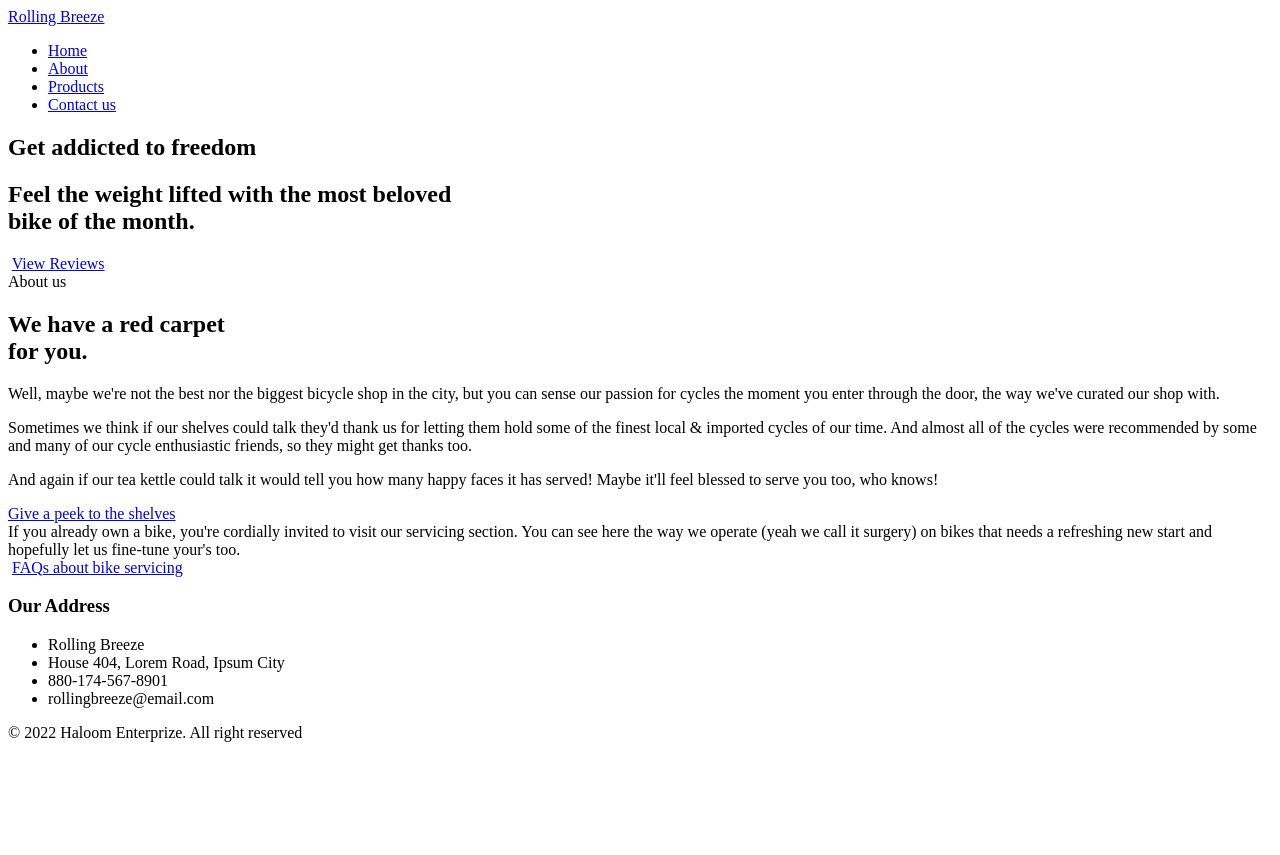
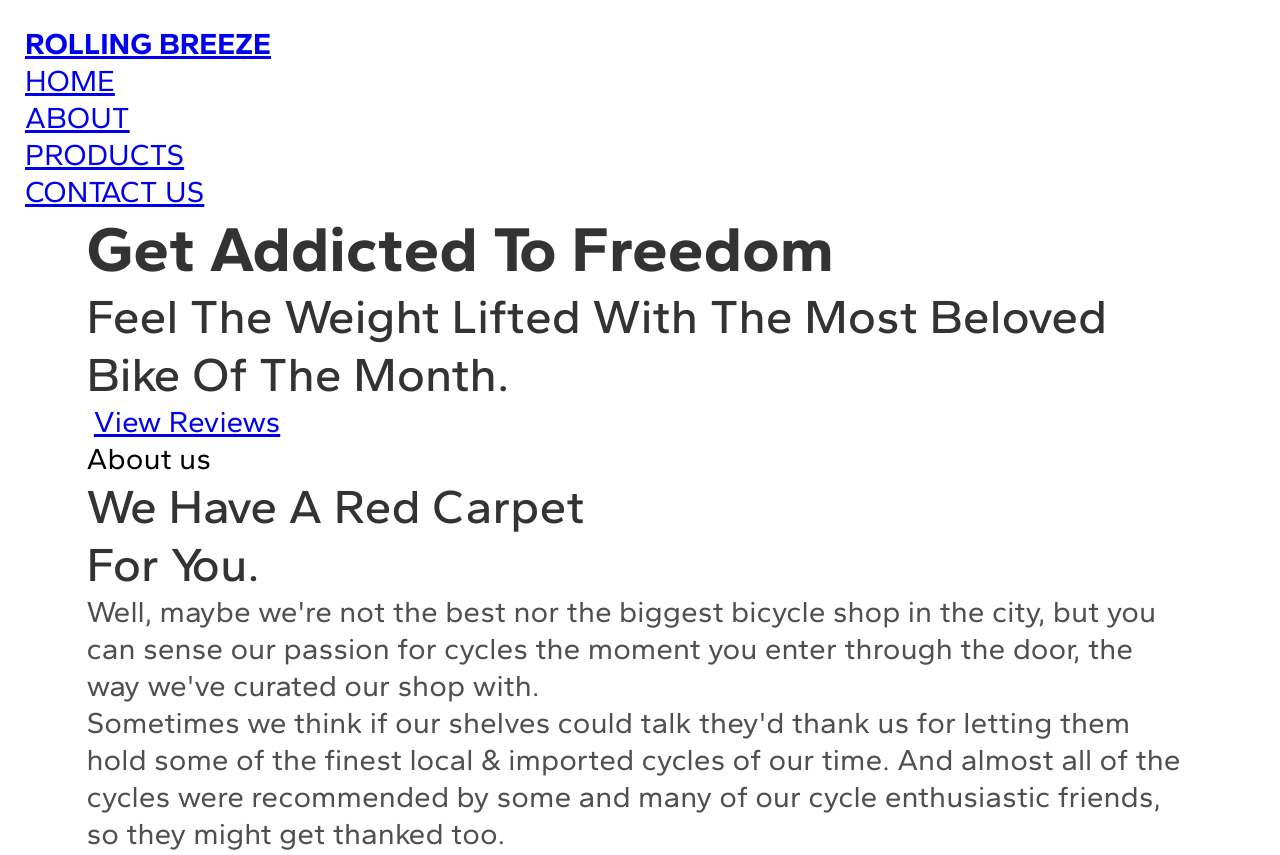
Before and after one commit to arman-anm/bicycle-shop, a plain HTML site: page index.html in a window 1280 px wide. Shown: the top 855 px of the page. Before the commit the page ends 800 px from the top, so only its background shows below. Drawn offline with Linux system fonts and the light colour scheme; a web font is replaced by a local one.

Commit message:
styled CSS reset and added root variables

```diff
--- /dev/null
+++ b/assets/styles/main.css
@@ -0,0 +1,81 @@
+/* <===== FONTS =====> */
+/* font-family: 'Tillana', serif; */
+@import url('https://fonts.googleapis.com/css2?family=Tillana:wght@400;500;600;700&display=swap');
+
+/* font-family: 'Gantari', sans-serif; */
+@import url('https://fonts.googleapis.com/css2?family=Gantari:ital,wght@0,400;0,500;0,600;0,700;1,400;1,500;1,600;1,700&display=swap');
+
+/* <===== ROOT & VARIABLES =====> */
+:root {
+  /* TYPOGRAPHY */
+  font-size: 10px;  /* making my font size 10px would make it easier to code  */
+  --ff-primary: 'Gantari', sans-serif;
+  --ff-heading: 'Tillana', serif;
+  --fs-h1: clamp(4.8rem, 5vw, 6.4rem);
+  --fs-h2: clamp(2.6rem, 5vw, 4.8rem);
+  --fs-p: clamp(2.4rem, 5vw, 3rem);
+  --fs-button: clamp(1.4rem, 5vw, 2.4rem);
+  --fs-footer: clamp(1rem, 5vw, 1.4rem);
+  --fw-normal: 400;
+  --fw-medium: 500;
+  --fw-bold: 700;
+  /* COLOR */
+  --white: white;
+  --gray-1: #333333;
+  --gray-2: #4f4f4f;
+  --gray-3: #bdbdbd;
+  /* LAYOUT */
+  --padding-default: clamp(5px, 25px, 75px);
+  --margin-default: 30px;
+  --margin-2x: calc(var(--margin-default) * 2);
+}
+
+/* <===== GLOBAL STYLES =====> */
+h1 {
+  font-family: var(--ff-heading);
+  font-family: var(--ff-primary);
+  font-size: var(--fs-h1);
+  font-weight: var(--fw-bold);
+  text-transform: capitalize;
+  color: var(--gray-1);
+}
+
+h2 {
+  font-family: var(--ff-heading);
+  font-family: var(--ff-primary);
+  font-size: var(--fs-h2);
+  font-weight: var(--fw-medium);
+  text-transform: capitalize;
+  color: var(--gray-1);
+}
+
+p {
+  font-family: var(--ff-primary);
+  font-size: var(--fs-p);
+  font-weight: var(--fw-normal);
+  color: var(--gray-2);
+}
+
+body {
+  font-family: var(--ff-primary);
+  padding: var(--padding-default);
+  font-size: var(--fs-p);
+}
+
+/* <===== HEADER =====> */
+
+header {
+  font-size: var(--fs-p);
+  font-weight: var(--fw-bold);
+  text-transform: uppercase;
+  font-family: var(--ff-header);
+  color: var(--gray-1);
+}
+
+/* <===== MAIN =====> */
+
+main {
+  margin: 0 auto;
+  width: min( 90%, 1440px);
+  min-height: 90vh;
+}
--- /dev/null
+++ b/assets/styles/reset.css
@@ -0,0 +1,23 @@
+html {
+  box-sizing: border-box;
+  font-size: 16px;
+}
+
+*, *:before, *:after {
+  box-sizing: inherit;
+}
+
+body, h1, h2, h3, h4, h5, h6, p, ol, ul {
+  margin: 0;
+  padding: 0;
+  font-weight: normal;
+}
+
+ol, ul {
+  list-style: none;
+}
+
+img {
+  max-width: 100%;
+  height: auto;
+}
--- a/index.html
+++ b/index.html
@@ -3,7 +3,8 @@
   <head>
     <meta charset="UTF-8" />
     <meta name="viewport" content="width=device-width, initial-scale=1.0" />
-    <link rel="stylesheet" href="" />
+    <link rel="stylesheet" href="./assets/styles/reset.css"/>
+    <link rel="stylesheet" href="./assets/styles/main.css"/>
     <title>Bicycle Shop</title>
   </head>
   <body>
@@ -55,10 +56,8 @@
                 Well, maybe we're not the best nor the biggest bicycle shop in the city, but you can sense our passion for cycles the moment you enter through the door, the way we've curated our shop with.
               </p>
               <p>
-              Sometimes we think if our shelves could talk they'd thank us for letting them hold some of the finest local & imported cycles of our time. And almost all of the cycles were recommended by some and many of our cycle enthusiastic friends, so they might get thanks too.
+              Sometimes we think if our shelves could talk they'd thank us for letting them hold some of the finest local & imported cycles of our time. And almost all of the cycles were recommended by some and many of our cycle enthusiastic friends, so they might get thanked too.
               <p>
-              And again if our tea kettle could talk it would tell you how many happy faces it has served! Maybe it'll feel blessed to serve you too, who knows!
-              </p>
             </div>
             <a href="#" class="btn">Give a peek to the shelves</a>
             <img src="" alt="" class="img"/>
```
